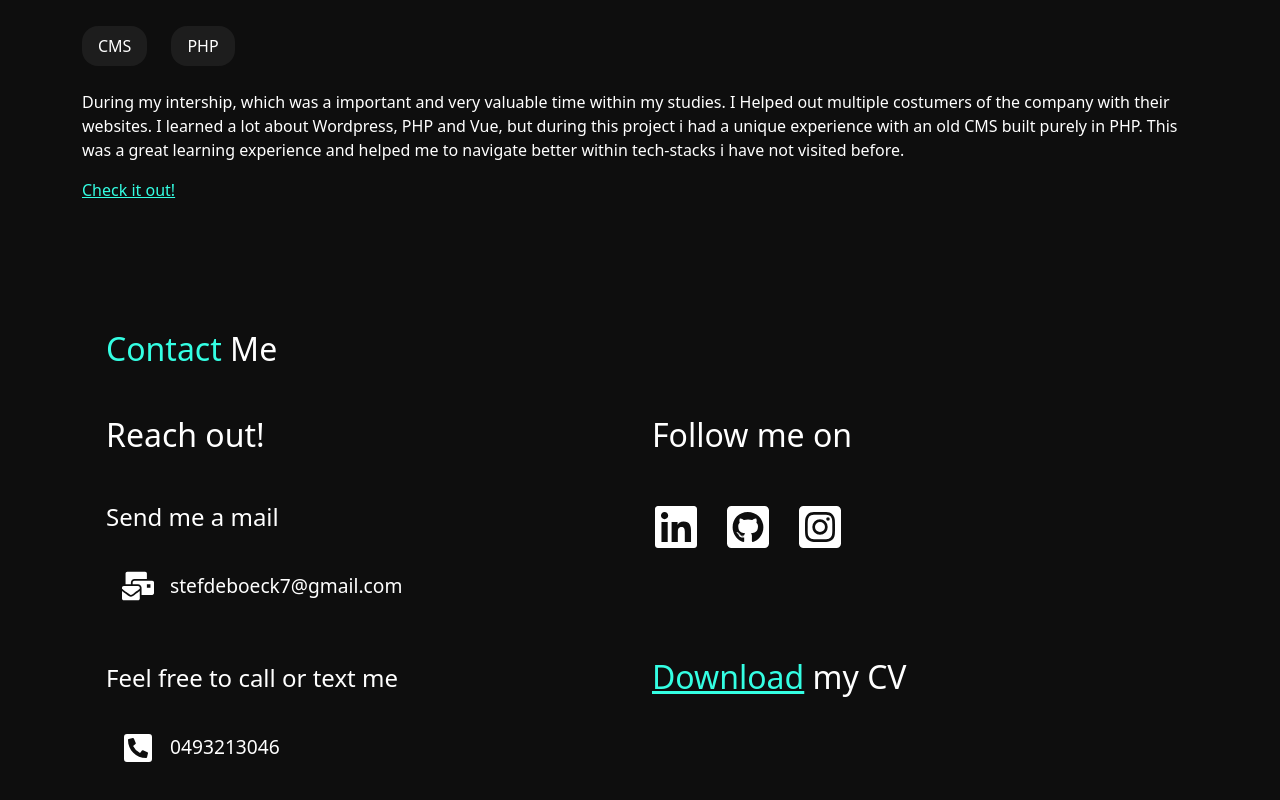
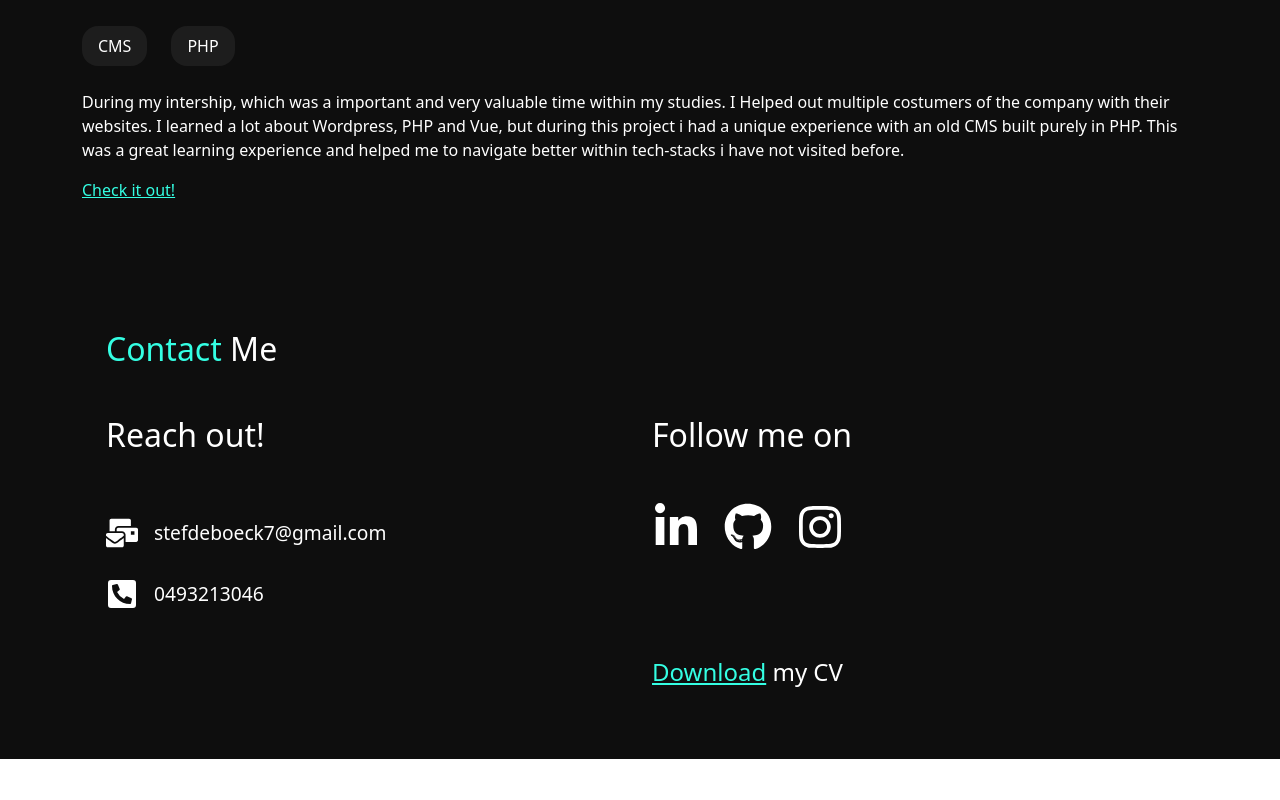
Before and after one commit to pgm-stefdebo3/Portfolio-NextJS, a Next.js app: page /Projects in a window 1280 px wide. Shown: the part 3788-4588 px from the top of the page. After the commit the page ends 4547 px from the top, so only its background shows below. Built offline with nearby package versions, Linux system fonts and the light colour scheme.

Commit message:
Updated footer styling

```diff
--- a/components/Contact/ContactForm.js
+++ b/components/Contact/ContactForm.js
@@ -3,12 +3,10 @@ import { FaPhoneSquareAlt , FaMailBulk } from 'react-icons/fa'
 
 
 const contactList = [{
-  title: "Send me a mail",
   icon: <FaMailBulk/>,
   link: "mailto:stefdeboeck7@gmail.com",
   description: "stefdeboeck7@gmail.com"
 },{
-  title: "Feel free to call or text me",
   icon: <FaPhoneSquareAlt/>,
   link: "tel:0493213046",
   description: "0493213046"
@@ -23,7 +21,6 @@ const ContactForm = () => {
         {contactList.map((contact, index) => {
           return (
             <div className='contact__container' key={'contact' + index}>
-              <h4>{contact.title}</h4>
               <a href={contact.link}>
                 <div className="contact__content">
                 {contact.icon}
--- a/components/Contact/Socials.js
+++ b/components/Contact/Socials.js
@@ -1,16 +1,16 @@
-import { FaLinkedin, FaGithubSquare, FaInstagramSquare } from 'react-icons/fa'
+import { FaLinkedinIn , FaGithub, FaInstagram } from 'react-icons/fa'
 
 const Socials = () => {
   const socialList = [{
-    icon: <FaLinkedin/>,
+    icon: <FaLinkedinIn/>,
     alt: "Linkedin Icon",
     link: "https://www.linkedin.com/in/stef-de-boeck-22a802221/"
   },{
-    icon: <FaGithubSquare/>,
+    icon: <FaGithub/>,
     alt: "Github Icon",
     link: "https://github.com/pgm-stefdebo3"
   },{
-    icon: <FaInstagramSquare/>,
+    icon: <FaInstagram/>,
     alt: "Instagram Icon",
     link: "https://www.instagram.com/stef_dbk/"
   }]
@@ -28,7 +28,7 @@ const Socials = () => {
         })}
       </div>
       <div className="CV">
-        <h2><a href="\assets\DeBoeckStef_CV.pdf" download>Download</a> my CV</h2>
+        <h4><a href="\assets\DeBoeckStef_CV.pdf" download>Download</a> my CV</h4>
 
       </div>
     </>
--- a/public/styles/styles.css
+++ b/public/styles/styles.css
@@ -194,6 +194,10 @@
     display: flex;
   }
 
+  .contact--left {
+    margin-bottom: 3rem;
+  }
+
   .socials {
     margin-bottom: 3rem;
   }
@@ -265,6 +269,8 @@
     }
     .desktop-only {
       display: none;
+      margin: 0;
+      padding: 0;
     }
   }
 
@@ -374,6 +380,10 @@
     color: rgb(255, 255, 255);
   }
 
+  .CV h4 {
+    color: rgb(255, 255, 255);
+  }
+
   .contact__container a {
     text-decoration: none;
     color: rgb(255, 255, 255);
@@ -383,13 +393,9 @@
     color: #34FEE3;
   }
 
-  .contact__container {
-    margin-top: 2rem;
-  }
 
   .contact__content {
     display: flex;
-    padding: 1rem;
     gap: 1rem;
     align-items: center;
   }
```
